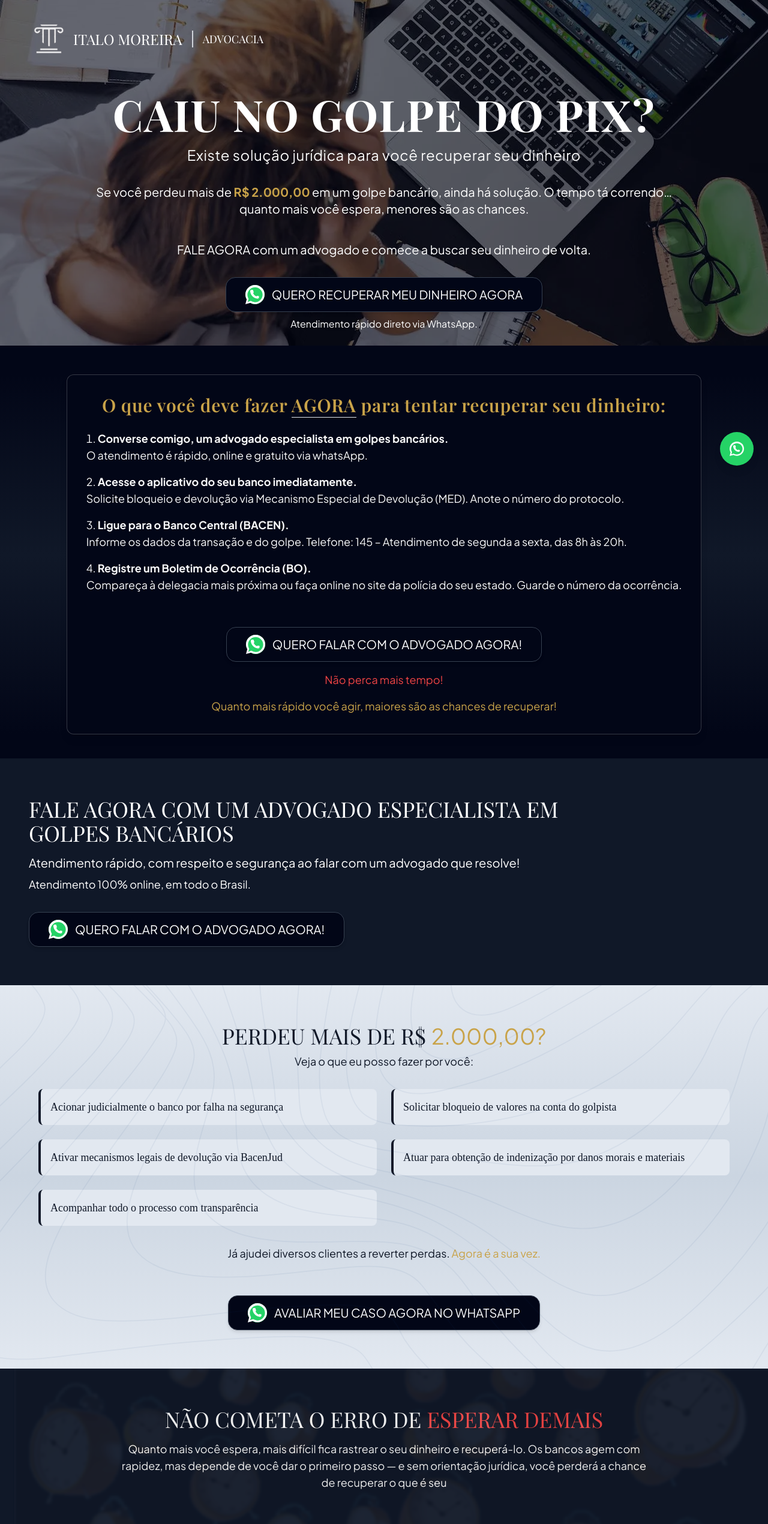
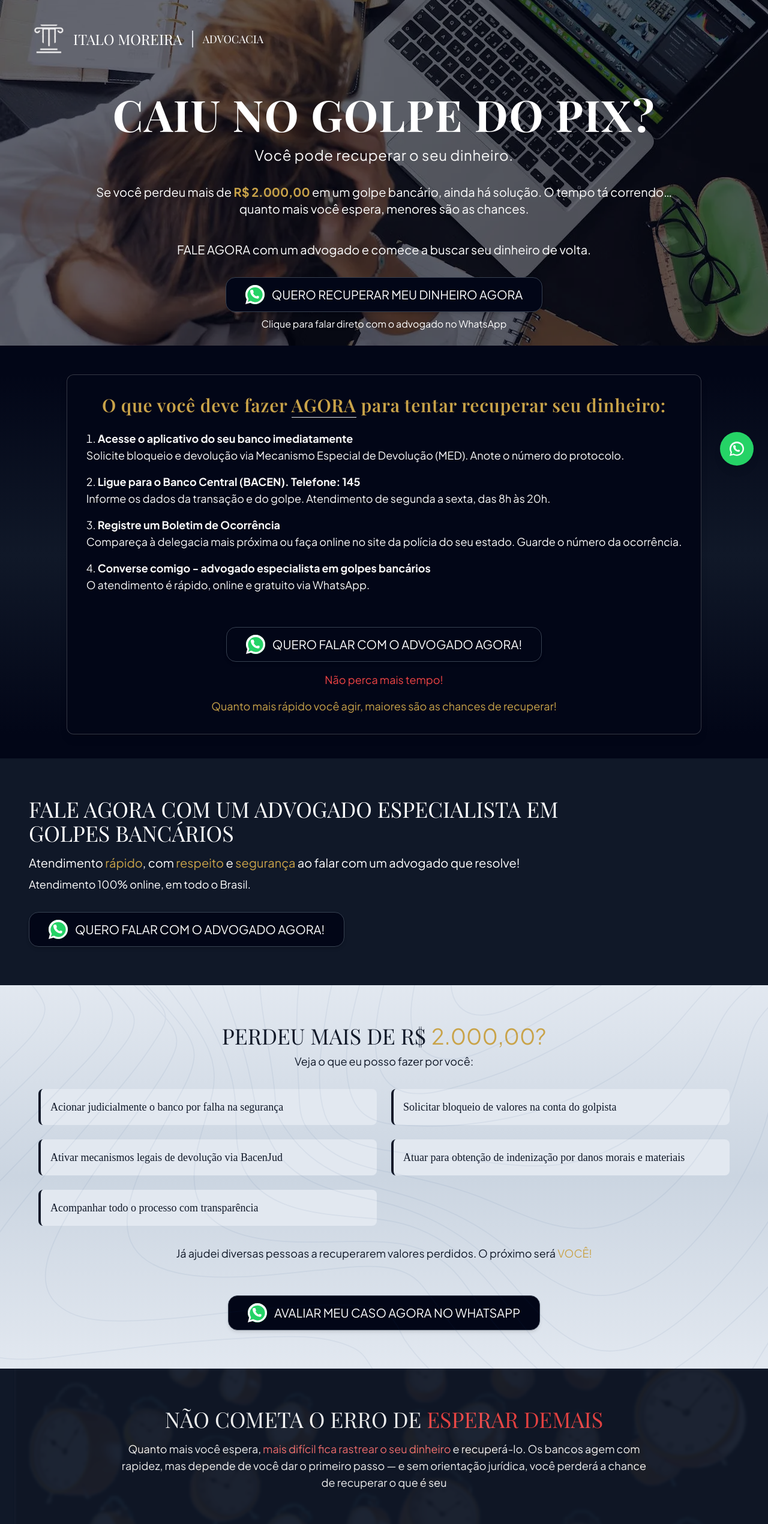
Before and after one commit to FelipeVieir4/italo-moreira-landing-page, a Next.js app: page /golpe-pix/A in a window 1280 px wide. Shown: the top 2540 px of the page at 60% size. Built offline with nearby package versions, Linux system fonts and the light colour scheme; a web font is replaced by a local one.

Commit message:
ajuste pag A = B e removendo rating da A

```diff
--- a/app/golpe-pix/A/page.tsx
+++ b/app/golpe-pix/A/page.tsx
@@ -63,7 +63,7 @@ export default function GolpePixPage() {
               Caiu no golpe do PIX?
             </h1>
             <h2 className="mt-2 sm:mt-4 text-base sm:text-lg md:text-2xl font-secondary tracking-wide text-textPrimary">
-              Existe solução jurídica para você recuperar seu dinheiro
+              Você pode recuperar o seu dinheiro.
             </h2>
             <div className="flex flex-col gap-2 mt-4 sm:mt-6 max-w-screen-lg bg-primary/85 p-2 rounded-lg">
               <p className="text-base sm:text-lg md:text-xl font-secondary">
@@ -81,7 +81,7 @@ export default function GolpePixPage() {
               <ContactButton label={whatsappLabel} />
             </div>
             <p className="mt-2 text-sm sm:text-base font-secondary">
-              Atendimento rápido direto via WhatsApp.
+              Clique para falar direto com o advogado no WhatsApp
             </p>
           </div>
         </div>
@@ -98,13 +98,7 @@ export default function GolpePixPage() {
           <ol className="list-decimal list-inside space-y-2 sm:space-y-4 text-base sm:text-lg font-secondary text-textPrimary">
             <li>
               <span className="font-bold">
-                Converse comigo, um advogado especialista em golpes bancários.
-              </span>
-              <br />O atendimento é rápido, online e gratuito via whatsApp.
-            </li>
-            <li>
-              <span className="font-bold">
-                Acesse o aplicativo do seu banco imediatamente.
+                Acesse o aplicativo do seu banco imediatamente
               </span>
               <br />
               Solicite bloqueio e devolução via Mecanismo Especial de Devolução
@@ -112,19 +106,26 @@ export default function GolpePixPage() {
             </li>
             <li>
               <span className="font-bold">
-                Ligue para o Banco Central (BACEN).
+                Ligue para o Banco Central (BACEN). Telefone: 145
               </span>
               <br />
-              Informe os dados da transação e do golpe. Telefone: 145 –
-              Atendimento de segunda a sexta, das 8h às 20h.
+              Informe os dados da transação e do golpe. Atendimento de segunda a
+              sexta, das 8h às 20h.
             </li>
             <li>
               <span className="font-bold">
-                Registre um Boletim de Ocorrência (BO).
+                Registre um Boletim de Ocorrência
               </span>
               <br />
               Compareça à delegacia mais próxima ou faça online no site da
               polícia do seu estado. Guarde o número da ocorrência.
+            </li>
+
+            <li>
+              <span className="font-bold">
+                Converse comigo - advogado especialista em golpes bancários
+              </span>
+              <br />O atendimento é rápido, online e gratuito via WhatsApp.
             </li>
           </ol>
           <div className="flex justify-center mt-6 sm:mt-8">
@@ -145,7 +146,7 @@ export default function GolpePixPage() {
             Fale agora com um advogado especialista em golpes bancários
           </h2>
           <p className="text-base sm:text-lg md:text-xl font-secondary mb-1 sm:mb-2 bg-secondary max-w-fit">
-            Atendimento rápido, com respeito e segurança ao falar com um
+            Atendimento <span className="text-highlight">rápido</span>, com <span className="text-highlight">respeito</span> e <span className="text-highlight">segurança</span> ao falar com um
             advogado que resolve!
           </p>
           <p className="text-base sm:text-lg font-secondary bg-secondary max-w-fit">
@@ -204,8 +205,8 @@ export default function GolpePixPage() {
           ))}
         </ul>
         <p className="mt-4 sm:mt-8 text-base sm:text-lg font-secondary text-center">
-          Já ajudei diversos clientes a reverter perdas.{" "}
-          <span className="text-highlight rounded ">Agora é a sua vez.</span>
+         Já ajudei diversas pessoas a recuperarem valores perdidos. O próximo será
+          <span className="text-highlight rounded uppercase "> você!</span>
         </p>
         <div className="flex justify-center mt-4 sm:mt-8">
           <ContactButton label={whatsappLabel3} />
@@ -228,7 +229,7 @@ export default function GolpePixPage() {
           <span className="text-red-500"> esperar demais</span>
         </h2>
         <p className="text-xs sm:text-sm md:text-lg max-w-2xl sm:max-w-4xl mx-auto font-secondary">
-          Quanto mais você espera, mais difícil fica rastrear o seu dinheiro e
+          Quanto mais você espera, <span className="text-red-400">mais difícil fica rastrear o seu dinheiro</span> e
           recuperá-lo. Os bancos agem com rapidez, mas depende de você dar o
           primeiro passo — e sem orientação jurídica, você perderá a chance de
           recuperar o que é seu
@@ -269,7 +270,7 @@ export default function GolpePixPage() {
         </p>
       </section>
 
-      <GoogleRatingPage />
+      {/* <GoogleRatingPage /> */}
       <Footer />
     </div>
   );
```
